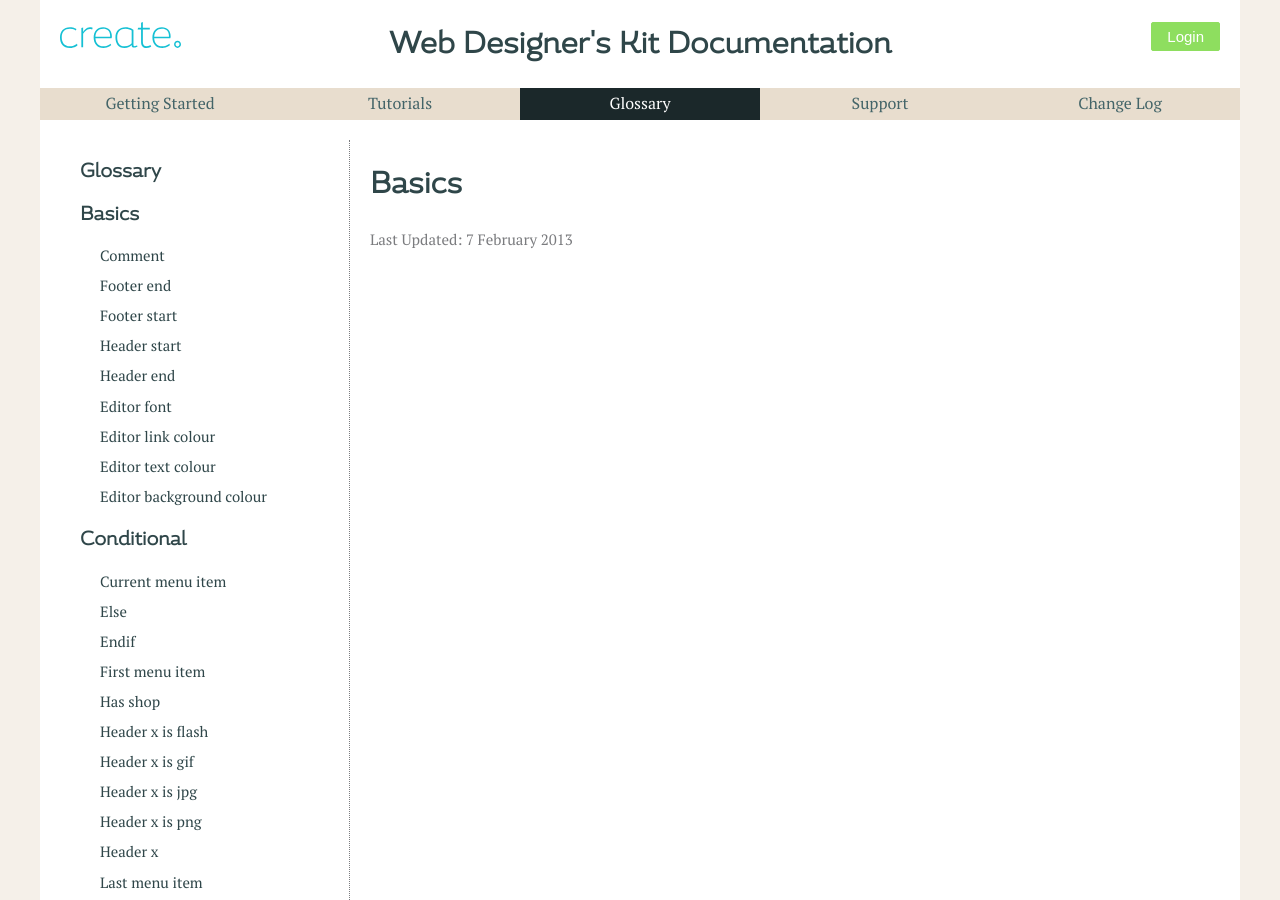
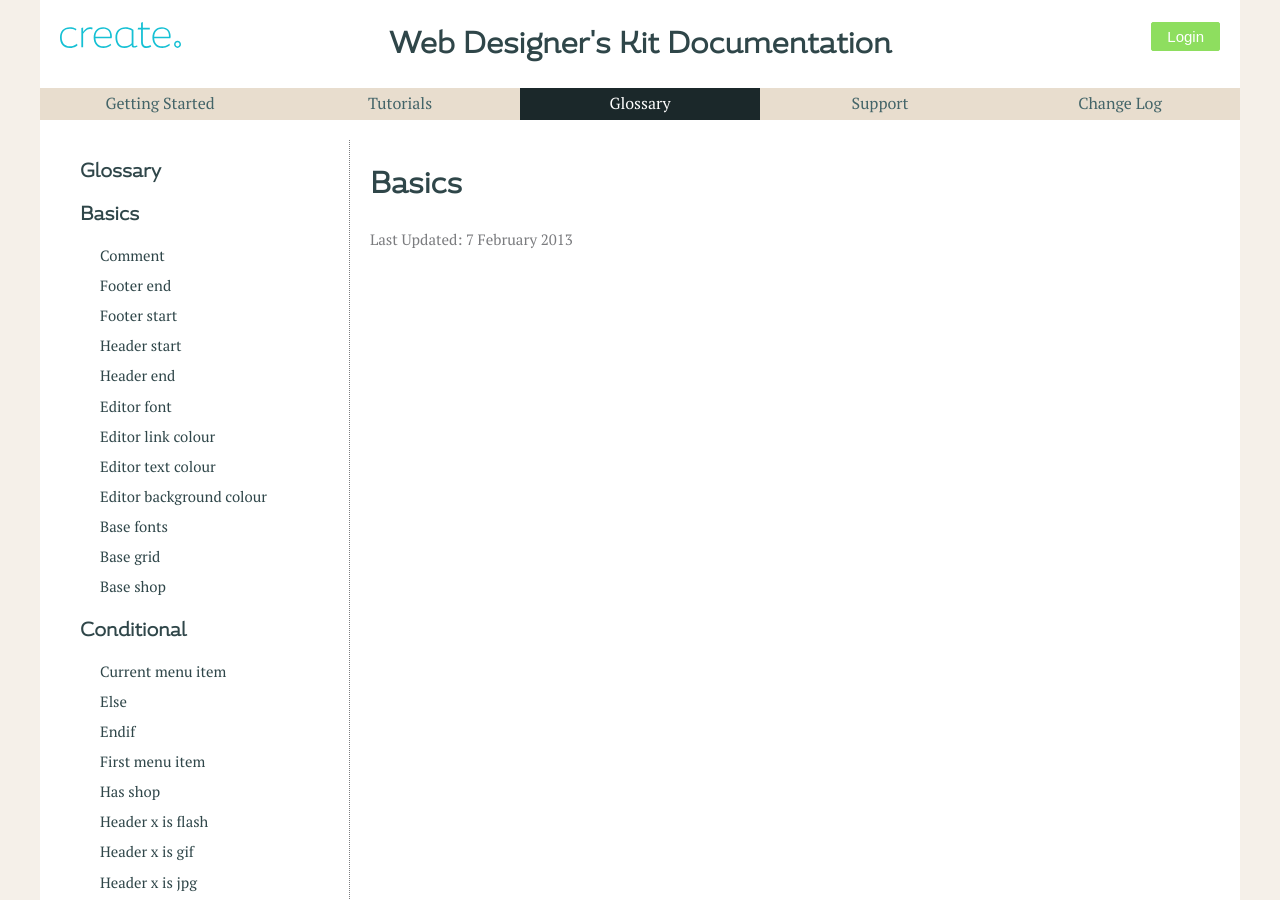
Before and after one commit to createdotnet/wdk, a Jekyll site: the page built from _glossary/basics/index.md, in a window 1280 px wide and 900 px high. Built offline with Jekyll 4.4.1, drawn with Linux system fonts in a browser that asks for light colours.

Commit message:
Update index.md

```diff
--- a/_glossary/basics/index.md
+++ b/_glossary/basics/index.md
@@ -13,6 +13,9 @@ sub-pages:
   - editor-link-colour
   - editor-text-colour
   - editor-background-colour
+  - base-fonts
+  - base-grid
+  - base-shop
 ---
 
 
```
